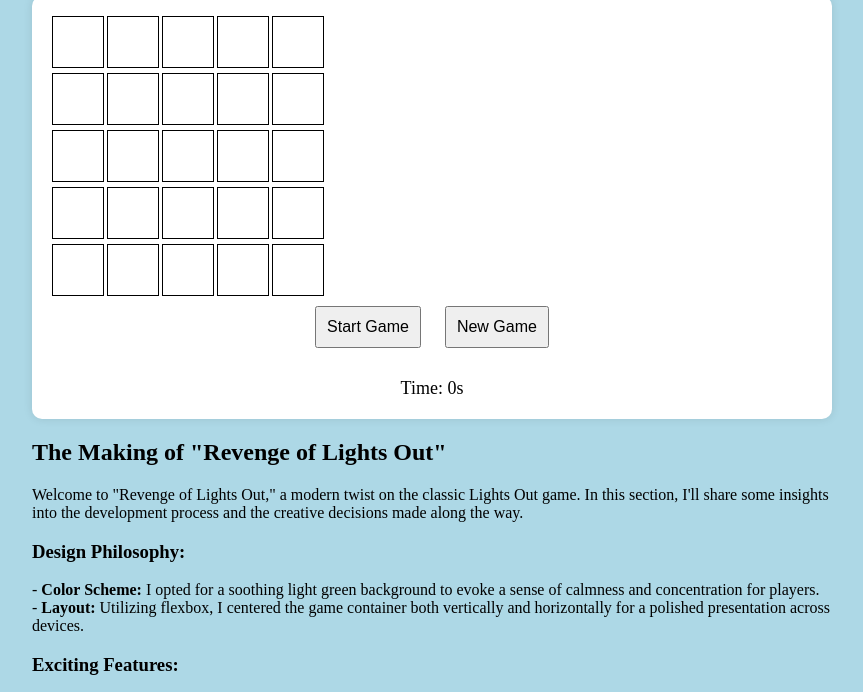
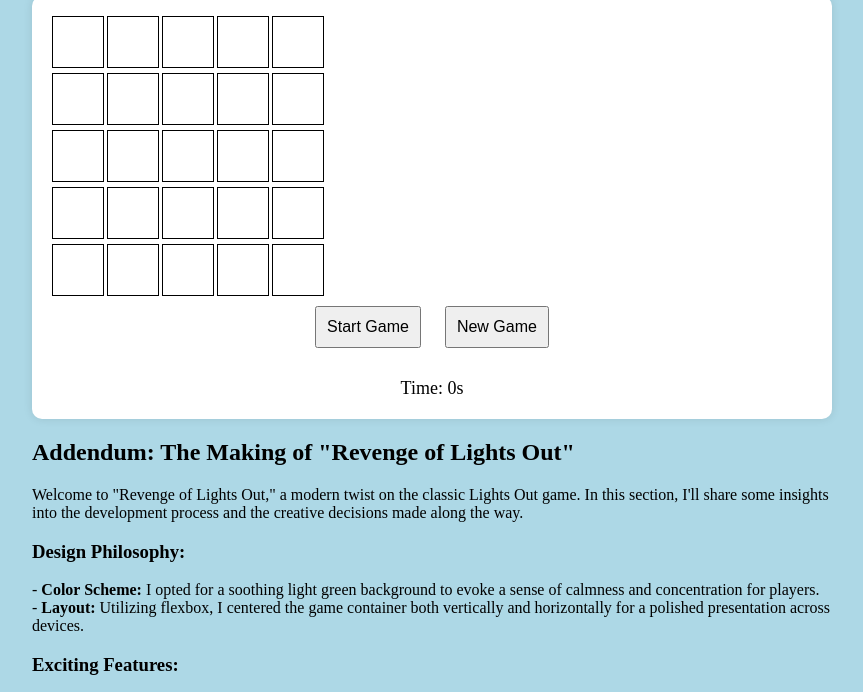
Before and after one commit to Aneesshaikk02/as6289, a plain HTML site: page itc505/final/index.html in a window 1280 px wide. Shown: the part 84-776 px from the top of the page, without its empty margins (208-1071 px from the left). Drawn offline with Linux system fonts and the light colour scheme.

Commit message:
Update index.html

```diff
--- a/itc505/final/index.html
+++ b/itc505/final/index.html
@@ -18,7 +18,7 @@
             <div id="timer">Time: 0s</div>
         </section>
         <aside id="addendum" class="addendum">
-            <h2>The Making of "Revenge of Lights Out"</h2>
+            <h2>Addendum: The Making of "Revenge of Lights Out"</h2>
             <p>
                 Welcome to "Revenge of Lights Out," a modern twist on the classic Lights Out game. In this section, I'll share some insights into the development process and the creative decisions made along the way.
             </p>
```
